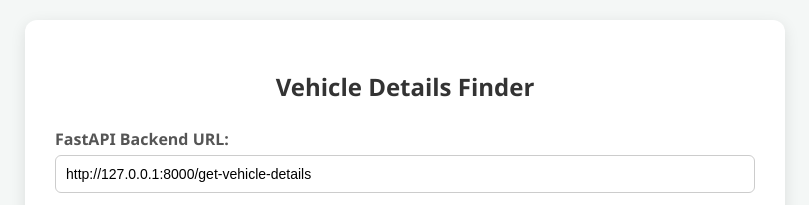
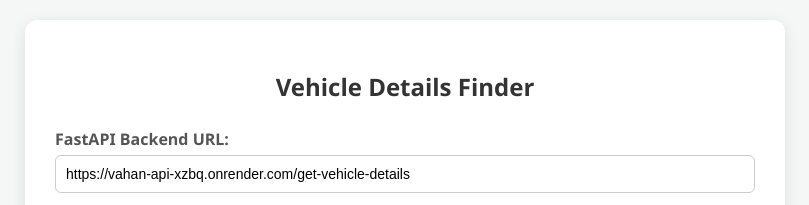
Before and after one commit to vikasmishra8866-arch/23-07-2026-2, a plain HTML site: page index.html in a window 1280 px wide. Shown: the top 205 px of the page, without its empty margins (235-1044 px from the left). Drawn offline with Linux system fonts and the light colour scheme.

Commit message:
Update index.html

```diff
--- a/index.html
+++ b/index.html
@@ -116,7 +116,7 @@
 
     <div class="form-group">
         <label>FastAPI Backend URL:</label>
-        <input type="text" id="apiUrl" value="http://127.0.0.1:8000/get-vehicle-details">
+        <input type="text" id="apiUrl" value="https://vahan-api-xzbq.onrender.com/get-vehicle-details">
     </div>
 
     <div class="form-group">
```
